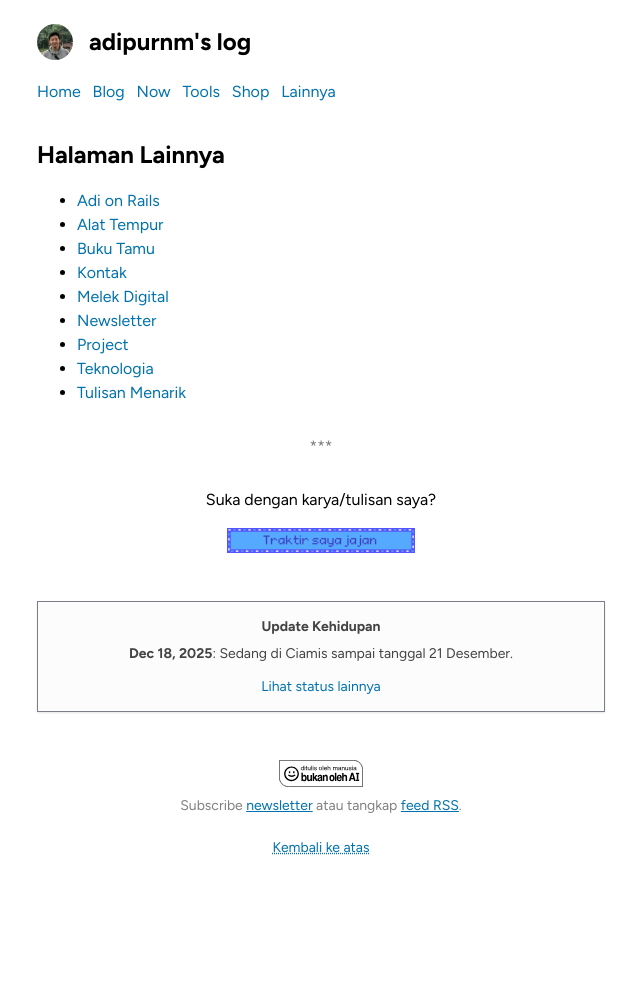
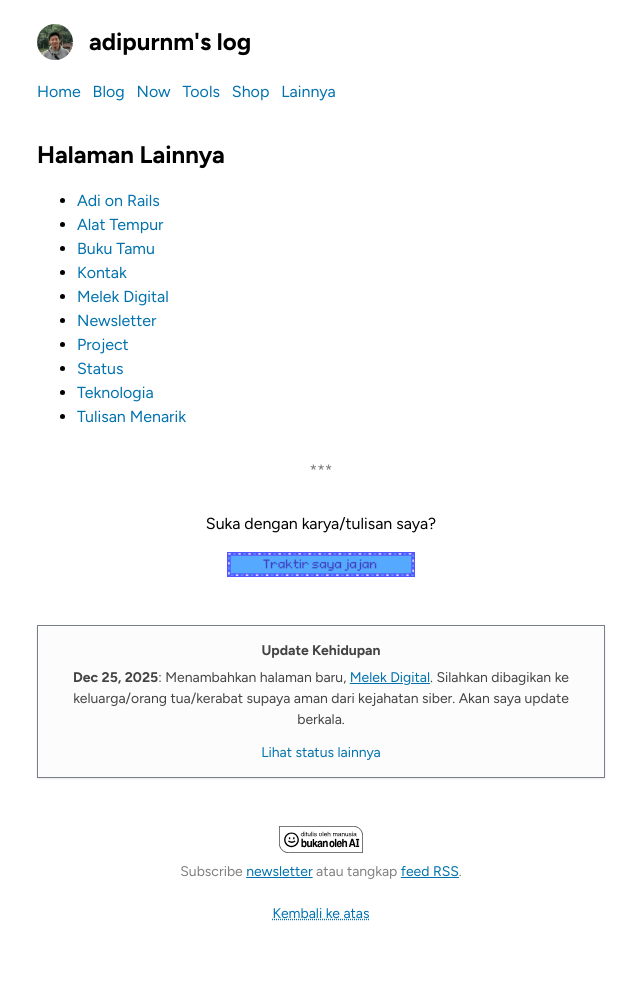
Before and after one commit to adiprnm/weblog, a Jekyll site: the page built from others.md, in a window 1280 px wide. Shown: the whole page, without its empty margins (319-959 px from the left). Built offline with Jekyll 4.4.1, drawn with Linux system fonts in a browser that asks for light colours; before the commit the page ends 922 px from its top, so only the background shows below that.

Commit message:
Update status

```diff
--- a/_data/statuses.yml
+++ b/_data/statuses.yml
@@ -1,3 +1,5 @@
+- date: 2025-12-25
+  status: Menambahkan halaman baru, <a href="/melek-digital">Melek Digital</a>. Silahkan dibagikan ke keluarga/orang tua/kerabat supaya aman dari kejahatan siber. Akan saya update berkala.
 - date: 2025-12-18
   status: Sedang di Ciamis sampai tanggal 21 Desember.
 - date: 2025-11-06
--- a/others.md
+++ b/others.md
@@ -12,5 +12,6 @@ reply_to_email: none
 - [Melek Digital](/melek-digital)
 - [Newsletter](/newsletter)
 - [Project](/project)
+- [Status](/status)
 - [Teknologia](/teknologia)
 - [Tulisan Menarik](/tulisan-menarik)
```
